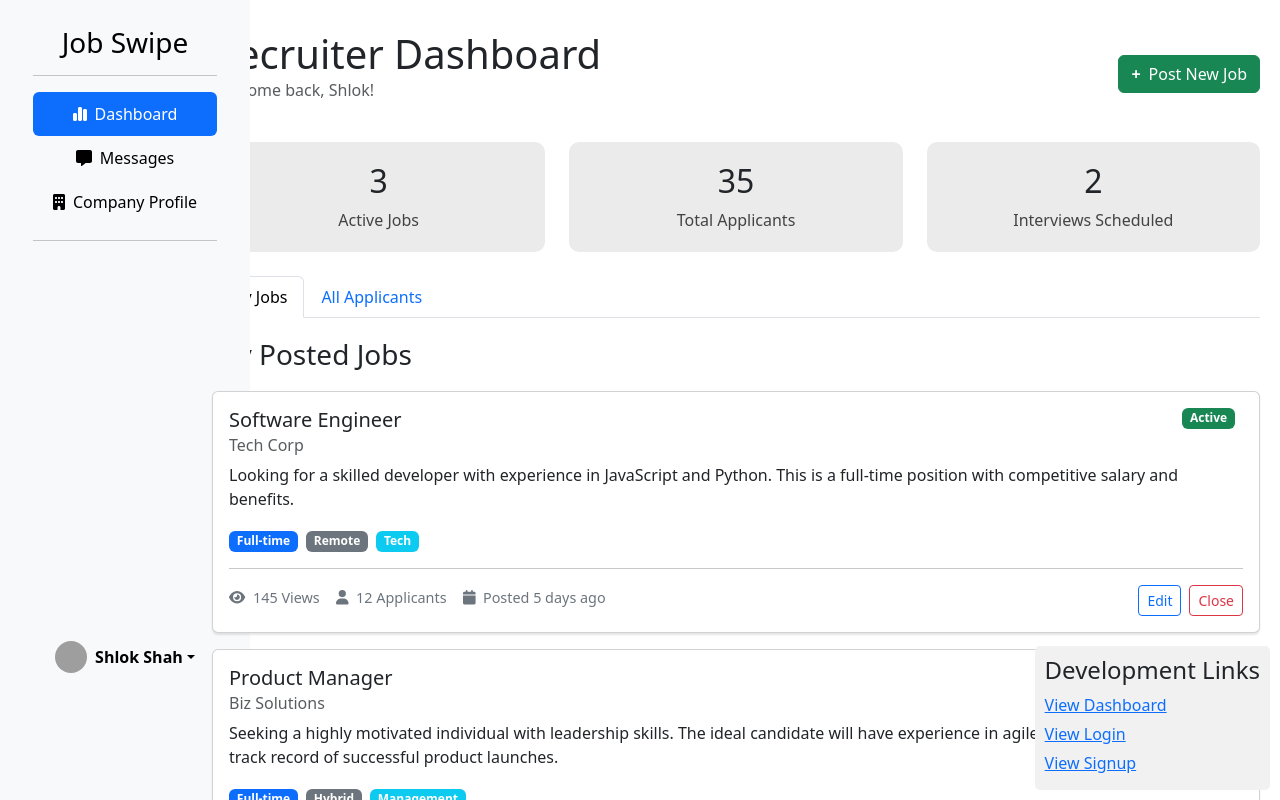
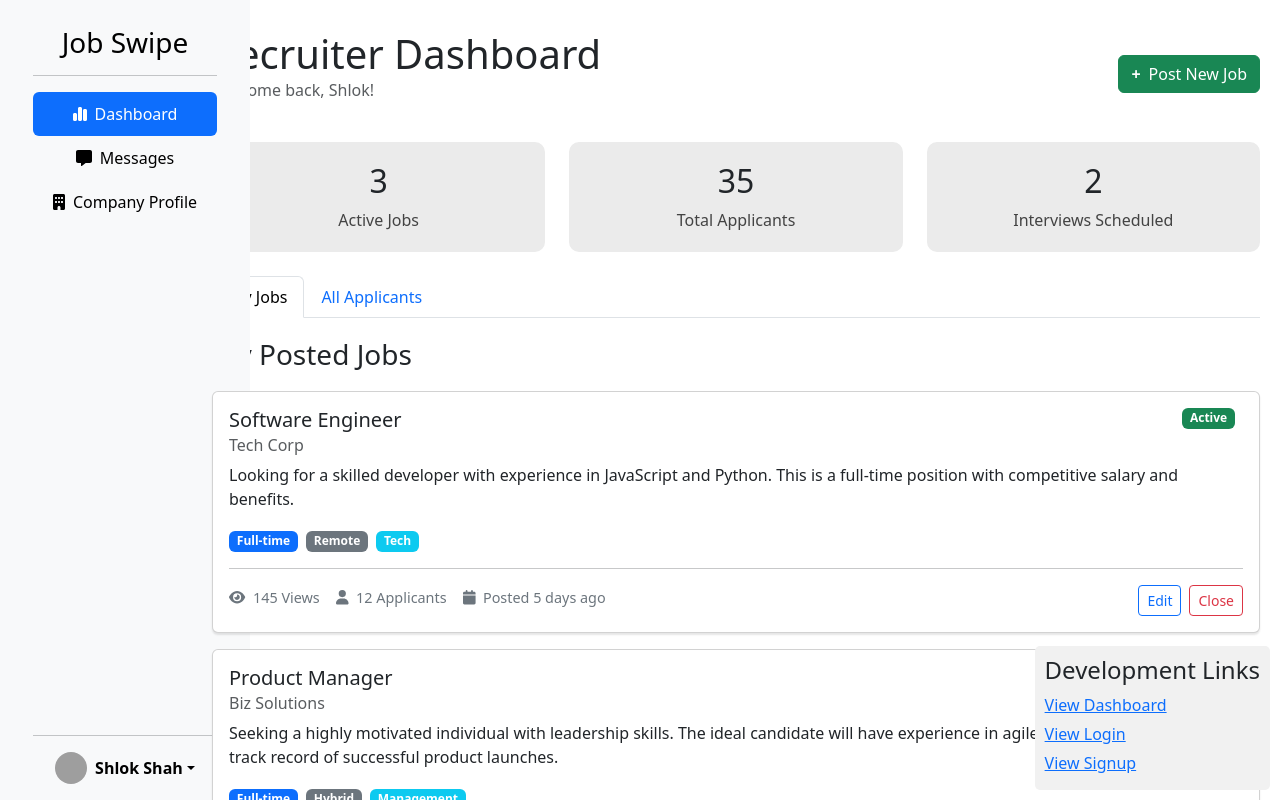
Before and after one commit to ProjectsUniversity/COSC360, a React (Vite) app: page / in a window 1280 px wide. Both pictures are taken after a click on the link "View Dashboard". Shown: the top 800 px of the page. Built offline with nearby package versions, Linux system fonts and the light colour scheme; grey boxes are pictures that could not be loaded.

Commit message:
Update RecruiterSidebar to limit dropdown image height for better UI consistency

```diff
--- a/src/components/recruiters/RecruiterSidebar.jsx
+++ b/src/components/recruiters/RecruiterSidebar.jsx
@@ -37,7 +37,7 @@ const RecruiterSidebar = () => {
         </ul>
         <hr />
         <div className="dropdown">
-          <a href="#" className="d-flex align-items-center link-body-emphasis text-decoration-none dropdown-toggle justify-content-center" data-bs-toggle="dropdown" aria-expanded="false">
+          <a href="#" className="d-flex align-items-center link-body-emphasis text-decoration-none dropdown-toggle justify-content-center" data-bs-toggle="dropdown" aria-expanded="false" style={{ maxHeight: '32px' }}>
             <img src="https://avatars.githubusercontent.com/u/106793433?v=4" alt="" width="32" height="32" className="rounded-circle me-2" />
             <strong>Shlok Shah</strong>
           </a>
```
